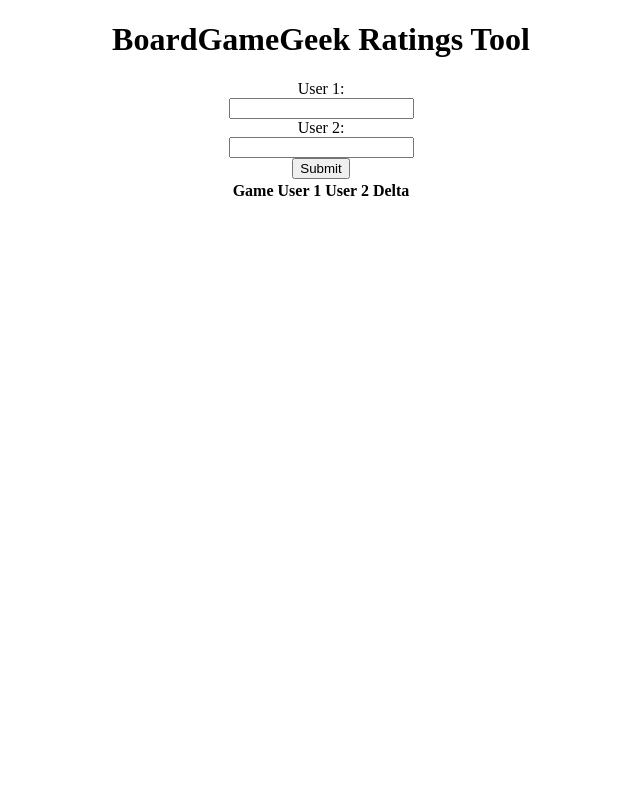
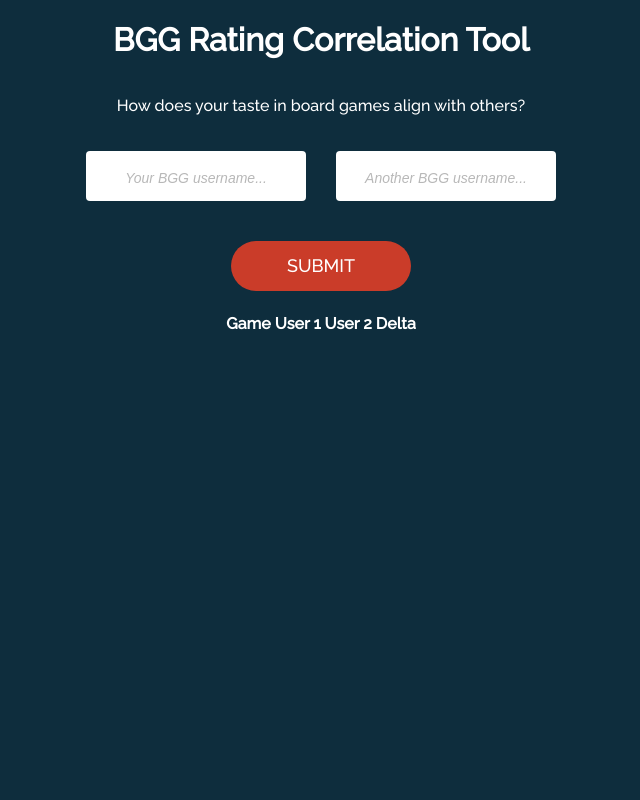
Before and after one commit to j-feigner/BGG-Rating-Tool, a PHP site: page / in a window 1280 px wide. Shown: the whole page, without its empty margins (319-959 px from the left). Run offline with PHP 8.4, Linux system fonts and the light colour scheme; lists and menus that the app fills with data are empty.

Commit message:
Submit button styling

```diff
--- a/css/style.css
+++ b/css/style.css
@@ -1,17 +1,92 @@
-html, body, .site-wrapper {
+/* Main Containers */
+html, body {
     width: 100%;
     height: 100%;
     margin: 0;
     padding: 0;
 }
 
+.site-wrapper {
+    display: block;
+    overflow: auto;
+    min-height: 100%;
+    background-color: rgb(14, 45, 61);
+    color: white;
+    font-family: 'Raleway', Arial, sans-serif;
+}
+
 .app-container {
     display: flex;
-    position: absolute;
+    position: relative;
     flex-direction: column;
     align-items: center;
     justify-content: center;
-    width: 80%;
-    left: 50%;
-    transform: translateX(-50%);
+    width: 100%;
 }
+
+/* Username Input Row*/
+.input-row {
+    display: flex;
+    flex-direction: row;
+    gap: 30px;
+    justify-content: center;
+    padding: 20px;
+}
+
+.input-row input {
+    outline: none;
+    border: none;
+    width: 180px;
+    height: 40px;
+    border-radius: 4px;
+    padding: 5px 20px 5px 20px;
+    font-size: 22px;
+    color: rgb(92, 92, 92);
+    text-align: center;
+    transition: .3s;
+    background-color: white;
+}
+
+.input-row input:focus {
+    background-color: rgb(238, 236, 209);
+}
+
+.input-row input::placeholder {
+    font-size: 14px;
+    font-style: italic;
+    color: rgb(184, 184, 184);
+}
+
+/* Submit Button */
+.submit-container {
+    display: flex;
+    flex-direction: column;
+    justify-content: center;
+    align-items: center;
+    padding: 20px;
+    min-height: 50px;
+}
+
+#submit {
+    border: none;
+    outline: none;
+    width: 180px;
+    height: 50px;
+    color: white;
+    background-color: rgb(202, 60, 41);
+    font-family: 'Raleway', Arial, sans-serif;
+    cursor: pointer;
+    border-radius: 25px;
+    font-size: 18px;
+    transition: .2s;
+}
+
+#submit:hover {
+    background-color: rgb(153, 34, 19);
+}
+
+#submit:active {
+    width: 174px;
+    height: 48px;
+    background-color: rgb(99, 24, 14);
+}
--- a/html/index.html
+++ b/html/index.html
@@ -5,19 +5,36 @@
         <meta name="viewport" content="width=device-width, initial-scale=1.0">
         <title></title>
         <link rel="stylesheet" href="css/style.css">
+
+        <link rel="preconnect" href="https://fonts.googleapis.com">
+        <link rel="preconnect" href="https://fonts.gstatic.com" crossorigin>
+        <link href="https://fonts.googleapis.com/css2?family=Raleway:wght@100;200;500&display=swap" rel="stylesheet">
     </head>
     <body>
         <div class="site-wrapper">
             <div class="app-container">
                 <div class="title">
-                    <h1>BoardGameGeek Ratings Tool</h1>
+                    <h1>BGG Rating Correlation Tool</h1>
                 </div>
-                <label for="user1">User 1:</label>
-                <input type="text" id="user1">
-                <label for="user2">User 2:</label>
-                <input type="text" id="user2">
-                <button id="submit">Submit</button>
+                <div class="tagline">
+                    <p>How does your taste in board games align with others?</p>
+                </div>
+                <div class="arbitrary-output">
 
+                </div>
+                <div class="input-row">
+                    <div class="input-label-pair">
+                        <label for="user1"></label>
+                        <input type="text" id="user1" placeholder="Your BGG username...">
+                    </div>
+                    <div class="input-label-pair">
+                        <label for="user2"></label>
+                        <input type="text" id="user2" placeholder="Another BGG username...">
+                    </div>
+                </div>
+                <div class="submit-container">
+                    <button id="submit">SUBMIT</button>
+                </div>
                 <div class="games-table-container">
                     <table class="games-table">
                         <thead>
--- a/index.php
+++ b/index.php
@@ -1,4 +1,3 @@
 <?php
-    $page = file_get_contents("html/index.html");
-    echo($page);
+    include("html/index.html");
 ?>
--- a/js/script.js
+++ b/js/script.js
@@ -240,7 +240,7 @@ function compareUsers(users) {
 
         var r = covariance / (dev1 * dev2);
 
-        output.innerHTML = r;
+        output.innerHTML = "Correlation over " + spread1.length + " games: " + r;
     })
 }
 
```
